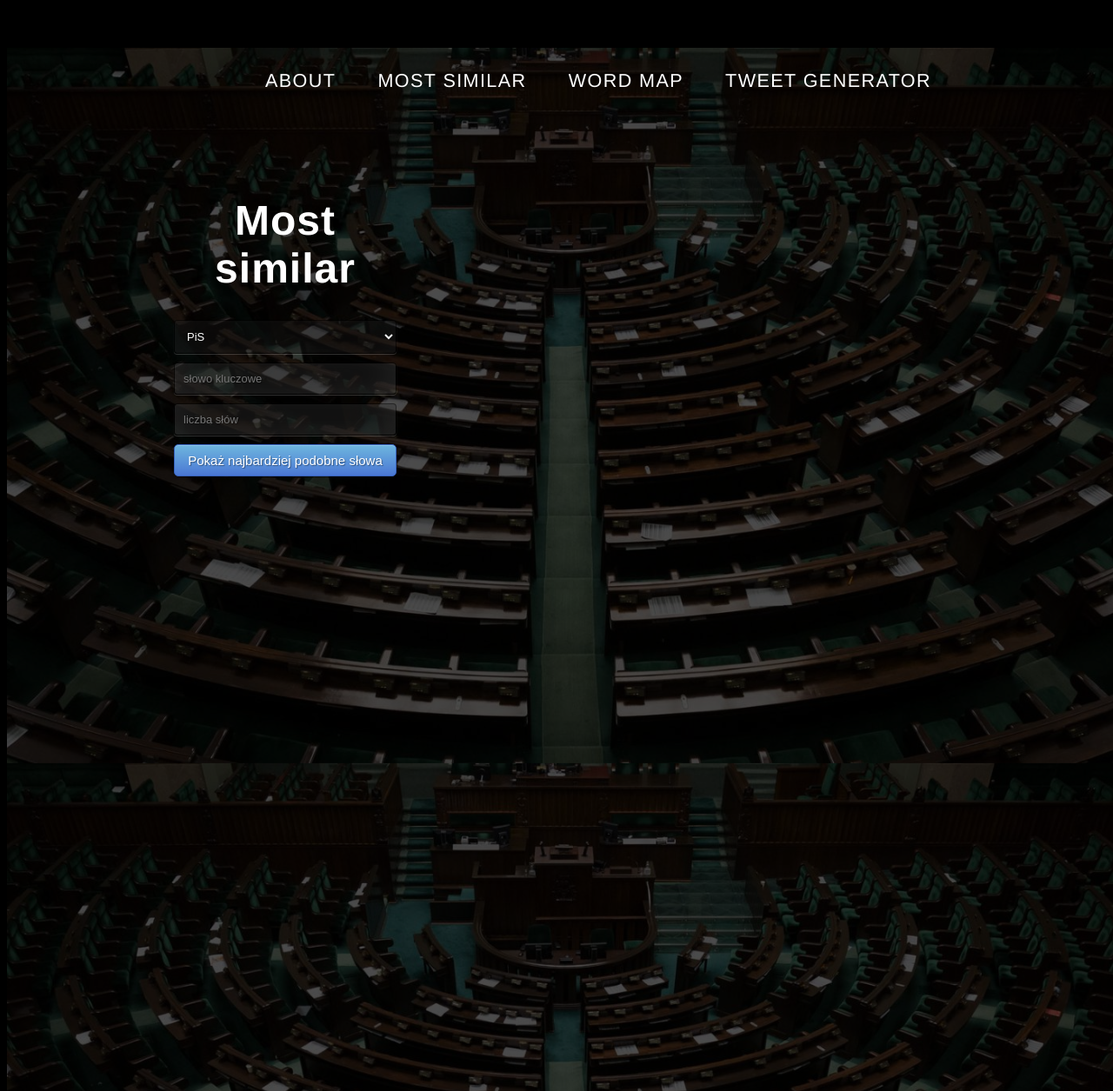
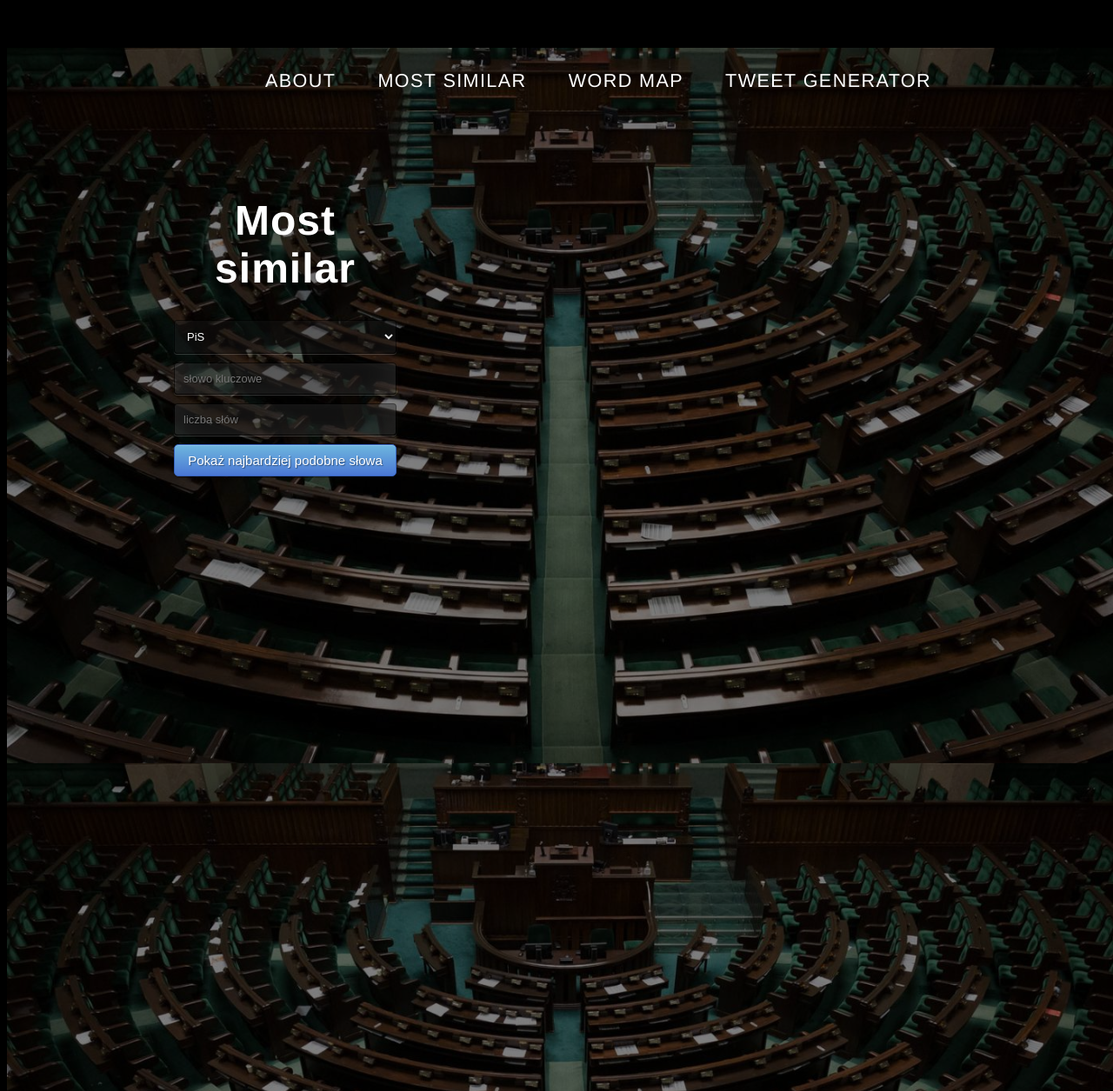
Before and after one commit to kalii4747/Tweet2Vec, a Flask app: page / in a window 1280 px wide. Shown: the whole page at 87% size. Run offline with Flask 2, Linux system fonts and the light colour scheme.

Commit message:
Update style.css

```diff
--- a/static/css/style.css
+++ b/static/css/style.css
@@ -14,7 +14,7 @@
 html { width: 100%; height:100%; overflow:hidden; }
 
 header {
-    background-image: linear-gradient(rgba(0, 0, 0, 0.7), rgba(0, 0, 0, 0.7)), url(img/seym.jpg);
+    background-image: linear-gradient(rgba(0, 0, 0, 0.5), rgba(0, 0, 0, 0.5)), url(img/seym.jpg);
     background-size: cover;
     background-position: center;
     height: 150vh;
```
